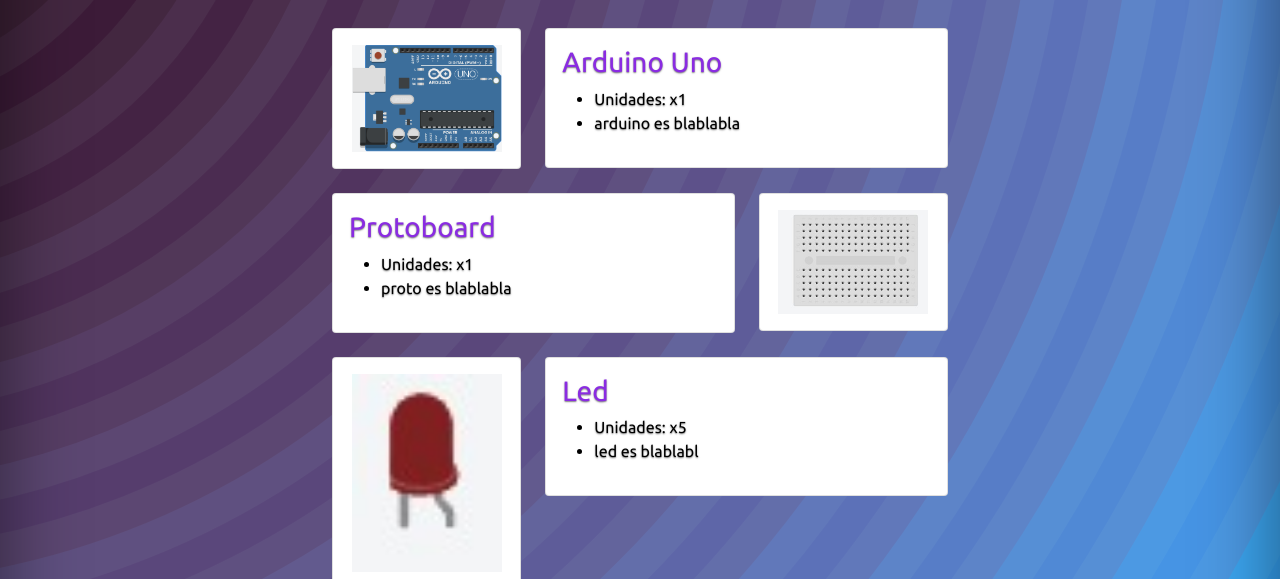
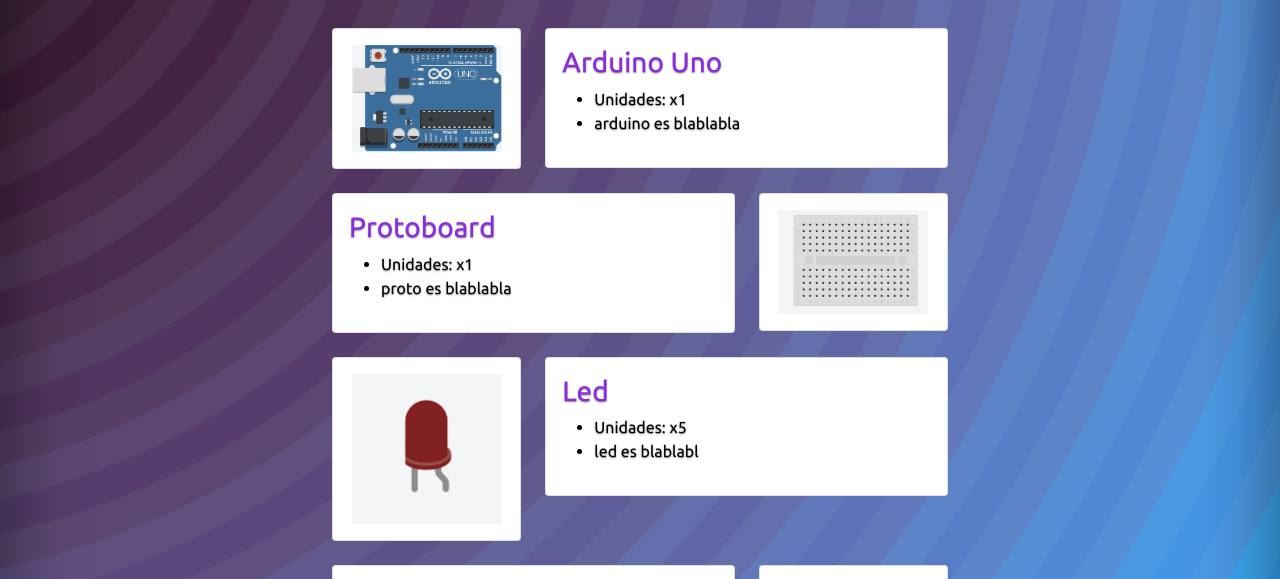
Before and after one commit to hrgarcia/DispenserSonico, a website: page index.html in a window 1280 px wide. Shown: the part 216-795 px from the top of the page. Drawn offline with nearby package versions, Linux system fonts and the light colour scheme.

Commit message:
LedImagen

```diff
--- a/index.html
+++ b/index.html
@@ -134,7 +134,7 @@
                             <div class="card-body">
                                 <img
                                     width="150"
-                                    src="/public/images/led.jpeg"
+                                    src="/public/images/led.png"
                                     alt=""
                                 />
                             </div>
```
Also changed, not shown: public/images/led.jpeg (deleted), public/images/led.png (added).
